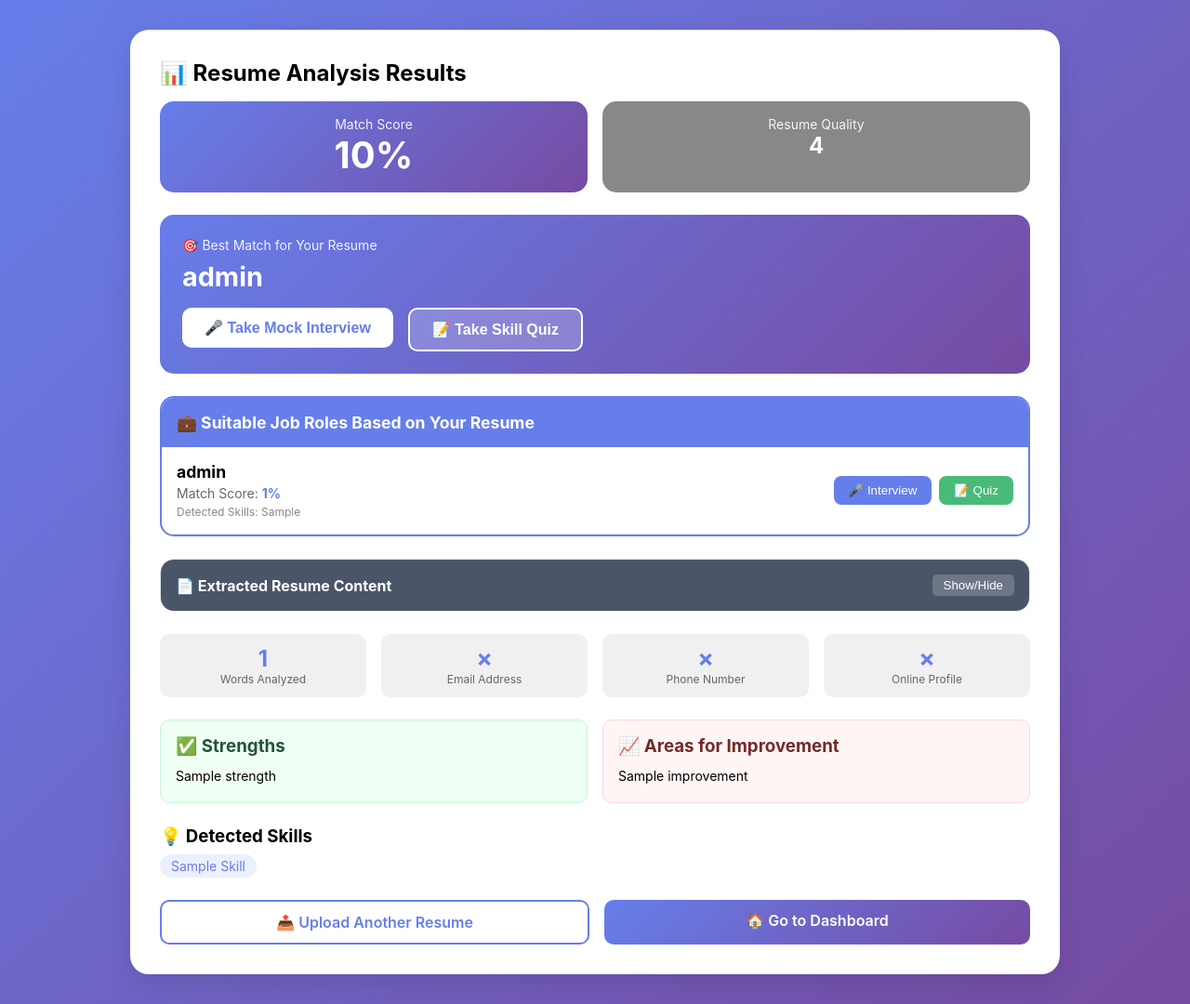
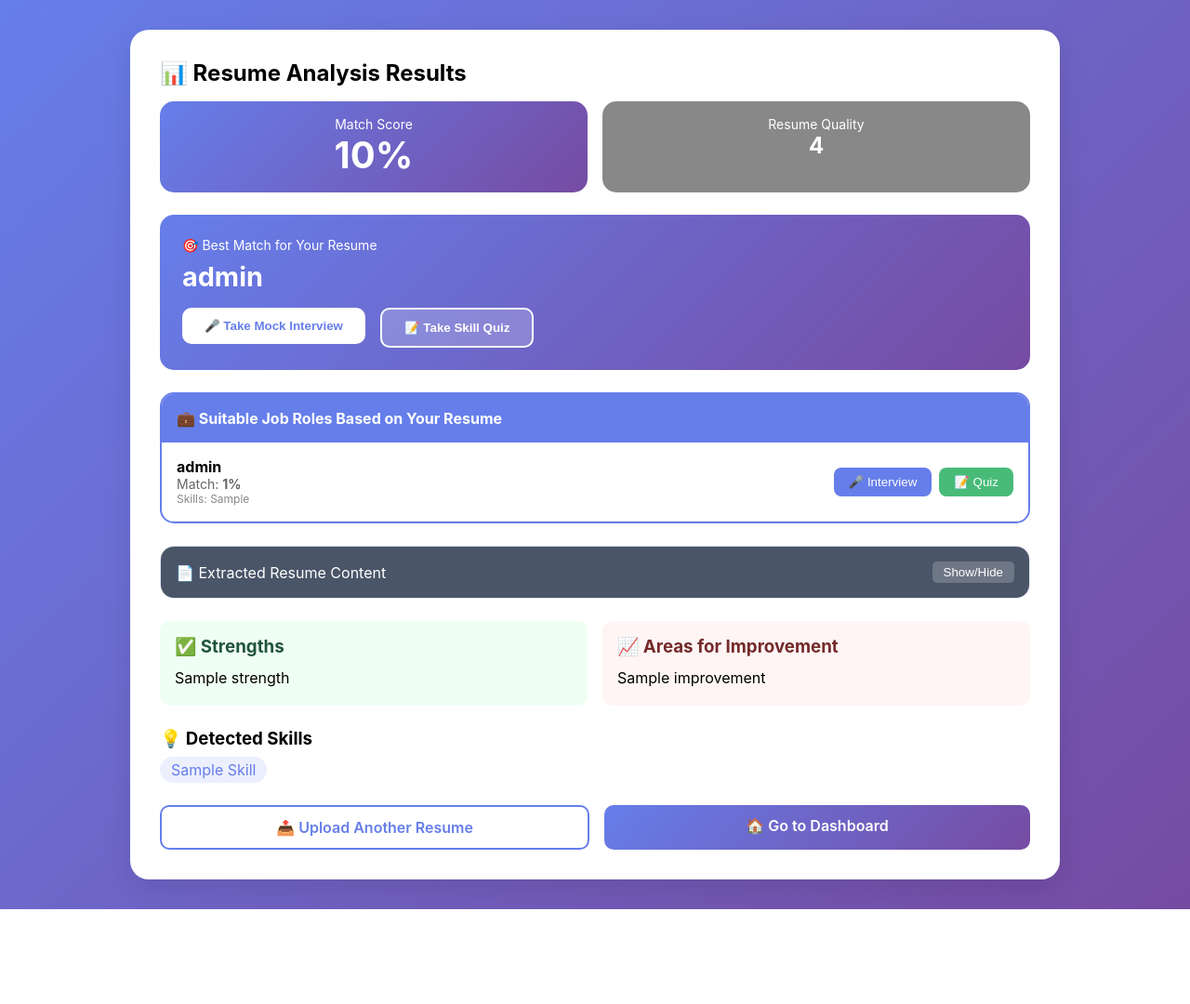
Before and after one commit to devanshsinghtomar/AI-interview-coach-module, a Flask app: template templates/resume_result.html in a window 1280 px wide. Shown: the whole page at 93% size. After the commit the page ends 978 px from the top, so only its background shows below. Run offline with Flask 3, Linux system fonts and the light colour scheme; the template is opened without the code that fills it: most values are stand-ins (such as "Sample title", 1, 10 or a date in 2020).

Commit message:
Update resume_result.html

```diff
--- a/templates/resume_result.html
+++ b/templates/resume_result.html
@@ -7,152 +7,101 @@
     <div class="card" style="padding: 2rem;">
         <h2 style="margin-bottom: 1rem;">📊 Resume Analysis Results</h2>
 
-        <!-- Overall Score and Quality Rating -->
         <div style="display: grid; grid-template-columns: 1fr 1fr; gap: 1rem; margin-bottom: 1.5rem;">
             <div style="background: linear-gradient(135deg, #667eea 0%, #764ba2 100%); padding: 1rem; border-radius: 15px; text-align: center; color: white;">
-                <div style="font-size: 0.875rem; opacity: 0.9;">Match Score</div>
+                <div style="font-size: 0.875rem;">Match Score</div>
                 <div style="font-size: 2.5rem; font-weight: bold;">{{ analysis.overall_score }}%</div>
             </div>
             <div style="background: {{ analysis.quality_color }}; padding: 1rem; border-radius: 15px; text-align: center; color: white;">
-                <div style="font-size: 0.875rem; opacity: 0.9;">Resume Quality</div>
+                <div style="font-size: 0.875rem;">Resume Quality</div>
                 <div style="font-size: 1.5rem; font-weight: bold;">{{ analysis.quality_rating }}</div>
             </div>
         </div>
 
-        <!-- Best Match Role -->
         <div style="background: linear-gradient(135deg, #667eea 0%, #764ba2 100%); padding: 1.5rem; border-radius: 15px; margin-bottom: 1.5rem; color: white;">
-            <div style="font-size: 0.875rem; opacity: 0.9;">🎯 Best Match for Your Resume</div>
+            <div style="font-size: 0.875rem;">🎯 Best Match for Your Resume</div>
             <div style="font-size: 1.8rem; font-weight: bold; margin: 0.5rem 0;">{{ analysis.best_role }}</div>
             <div style="display: flex; gap: 1rem; margin-top: 1rem; flex-wrap: wrap;">
                 <form action="/start-mock-interview-direct" method="POST" style="display: inline;">
                     <input type="hidden" name="role" value="{{ analysis.best_role }}">
-                    <button type="submit" style="background: white; color: #667eea; padding: 0.75rem 1.5rem; border: none; border-radius: 10px; cursor: pointer; font-weight: bold; font-size: 1rem;">
-                        🎤 Take Mock Interview
-                    </button>
+                    <button type="submit" style="background: white; color: #667eea; padding: 0.75rem 1.5rem; border: none; border-radius: 10px; cursor: pointer; font-weight: bold;">🎤 Take Mock Interview</button>
                 </form>
                 <form action="/start-quiz-direct" method="POST" style="display: inline;">
                     <input type="hidden" name="category" value="{{ analysis.best_role }}">
-                    <button type="submit" style="background: rgba(255,255,255,0.2); color: white; padding: 0.75rem 1.5rem; border: 2px solid white; border-radius: 10px; cursor: pointer; font-weight: bold; font-size: 1rem;">
-                        📝 Take Skill Quiz
-                    </button>
+                    <button type="submit" style="background: rgba(255,255,255,0.2); color: white; padding: 0.75rem 1.5rem; border: 2px solid white; border-radius: 10px; cursor: pointer; font-weight: bold;">📝 Take Skill Quiz</button>
                 </form>
             </div>
         </div>
 
-        <!-- Suitable Job Roles Dialog Box -->
+        {% if analysis.suggested_roles %}
         <div style="border: 2px solid #667eea; border-radius: 15px; margin-bottom: 1.5rem; overflow: hidden;">
-            <div style="background: #667eea; color: white; padding: 1rem; font-weight: bold; font-size: 1.1rem;">
-                💼 Suitable Job Roles Based on Your Resume
-            </div>
+            <div style="background: #667eea; color: white; padding: 1rem; font-weight: bold;">💼 Suitable Job Roles Based on Your Resume</div>
             <div style="padding: 0;">
-                {% if analysis.suggested_roles and analysis.suggested_roles|length > 0 %}
                 {% for role in analysis.suggested_roles %}
                 <div style="border-bottom: 1px solid #e2e8f0; padding: 1rem; display: flex; justify-content: space-between; align-items: center; flex-wrap: wrap; gap: 1rem;">
                     <div>
-                            <div style="font-weight: bold; font-size: 1.1rem;">{{ role.role }}</div>
-                            <div style="font-size: 0.875rem; color: #666; margin-top: 0.25rem;">
-                                Match Score: <strong style="color: #667eea;">{{ role.match_percentage }}%</strong>
-                            </div>
+                        <div style="font-weight: bold;">{{ role.role }}</div>
+                        <div style="font-size: 0.875rem; color: #666;">Match: <strong>{{ role.match_percentage }}%</strong></div>
                         {% if role.matched_skills %}
-                            <div style="font-size: 0.75rem; color: #888; margin-top: 0.25rem;">
-                                Detected Skills: {{ role.matched_skills|join(', ') }}
-                            </div>
+                        <div style="font-size: 0.75rem; color: #888;">Skills: {{ role.matched_skills|join(', ') }}</div>
                         {% endif %}
                     </div>
                     <div style="display: flex; gap: 0.5rem;">
                         <form action="/start-mock-interview-direct" method="POST" style="display: inline;">
                             <input type="hidden" name="role" value="{{ role.role }}">
-                                <button type="submit" style="background: #667eea; color: white; padding: 0.5rem 1rem; border: none; border-radius: 8px; cursor: pointer; font-weight: 500;">
-                                    🎤 Interview
-                                </button>
+                            <button type="submit" style="background: #667eea; color: white; padding: 0.5rem 1rem; border: none; border-radius: 8px; cursor: pointer;">🎤 Interview</button>
                         </form>
                         <form action="/start-quiz-direct" method="POST" style="display: inline;">
                             <input type="hidden" name="category" value="{{ role.role }}">
-                                <button type="submit" style="background: #48bb78; color: white; padding: 0.5rem 1rem; border: none; border-radius: 8px; cursor: pointer; font-weight: 500;">
-                                    📝 Quiz
-                                </button>
+                            <button type="submit" style="background: #48bb78; color: white; padding: 0.5rem 1rem; border: none; border-radius: 8px; cursor: pointer;">📝 Quiz</button>
                         </form>
                     </div>
                 </div>
                 {% endfor %}
-                {% else %}
-                    <div style="padding: 2rem; text-align: center; color: #666;">
-                        No additional matching roles found. Your best match is <strong>{{ analysis.best_role }}</strong>.
+            </div>
         </div>
         {% endif %}
+
+        <div style="border: 1px solid #e2e8f0; border-radius: 15px; margin-bottom: 1.5rem; overflow: hidden;">
+            <div style="background: #4a5568; color: white; padding: 1rem; display: flex; justify-content: space-between; align-items: center;">
+                <span>📄 Extracted Resume Content</span>
+                <button onclick="toggleText()" style="background: rgba(255,255,255,0.2); color: white; padding: 0.25rem 0.75rem; border: none; border-radius: 5px; cursor: pointer;">Show/Hide</button>
+            </div>
+            <div id="extractedText" style="padding: 1rem; display: none; max-height: 400px; overflow-y: auto; background: #f7fafc; font-family: monospace; font-size: 0.875rem; white-space: pre-wrap;">
+                {{ analysis.full_text }}
             </div>
         </div>
 
-        <!-- Extracted Resume Text Section -->
-        <div style="border: 1px solid #e2e8f0; border-radius: 15px; margin-bottom: 1.5rem; overflow: hidden;">
-            <div style="background: #4a5568; color: white; padding: 1rem; font-weight: bold; display: flex; justify-content: space-between; align-items: center;">
-                <span>📄 Extracted Resume Content</span>
-                <button onclick="toggleText()" style="background: rgba(255,255,255,0.2); color: white; padding: 0.25rem 0.75rem; border: none; border-radius: 5px; cursor: pointer;">
-                    Show/Hide
-                </button>
-            </div>
-            <div id="extractedText" style="padding: 1rem; display: none; max-height: 400px; overflow-y: auto; background: #f7fafc; font-family: monospace; font-size: 0.875rem; white-space: pre-wrap; line-height: 1.5;">
-                {% if analysis.full_text %}
-                    {{ analysis.full_text }}
-                {% else %}
-                    No text could be extracted. Please ensure your PDF contains selectable text.
-                {% endif %}
-            </div>
-        </div>
-
-        <!-- Resume Statistics -->
-        <div style="display: grid; grid-template-columns: repeat(auto-fit, minmax(150px, 1fr)); gap: 1rem; margin-bottom: 1.5rem;">
-            <div style="background: #f0f0f0; padding: 0.75rem; border-radius: 10px; text-align: center;">
-                <div style="font-size: 1.5rem; font-weight: bold; color: #667eea;">{{ analysis.word_count }}</div>
-                <div style="font-size: 0.75rem; color: #666;">Words Analyzed</div>
-            </div>
-            <div style="background: #f0f0f0; padding: 0.75rem; border-radius: 10px; text-align: center;">
-                <div style="font-size: 1.5rem; font-weight: bold; color: #667eea;">{{ '✓' if analysis.has_email else '✗' }}</div>
-                <div style="font-size: 0.75rem; color: #666;">Email Address</div>
-            </div>
-            <div style="background: #f0f0f0; padding: 0.75rem; border-radius: 10px; text-align: center;">
-                <div style="font-size: 1.5rem; font-weight: bold; color: #667eea;">{{ '✓' if analysis.has_phone else '✗' }}</div>
-                <div style="font-size: 0.75rem; color: #666;">Phone Number</div>
-            </div>
-            <div style="background: #f0f0f0; padding: 0.75rem; border-radius: 10px; text-align: center;">
-                <div style="font-size: 1.5rem; font-weight: bold; color: #667eea;">{{ '✓' if analysis.has_github or analysis.has_linkedin else '✗' }}</div>
-                <div style="font-size: 0.75rem; color: #666;">Online Profile</div>
-            </div>
-        </div>
-
-        <!-- Strengths and Improvements -->
         <div style="display: grid; grid-template-columns: 1fr 1fr; gap: 1rem; margin-bottom: 1.5rem;">
-            <div style="background: #f0fff4; padding: 1rem; border-radius: 10px; border: 1px solid #c6f6d5;">
+            <div style="background: #f0fff4; padding: 1rem; border-radius: 10px;">
                 <h3 style="margin-bottom: 0.5rem; color: #22543d;">✅ Strengths</h3>
                 <ul style="list-style: none; padding: 0;">
                     {% for strength in analysis.strengths %}
-                    <li style="padding: 0.25rem 0; font-size: 0.875rem;">{{ strength }}</li>
+                    <li style="padding: 0.25rem 0;">{{ strength }}</li>
                     {% endfor %}
                 </ul>
             </div>
-            <div style="background: #fff5f5; padding: 1rem; border-radius: 10px; border: 1px solid #fed7d7;">
+            <div style="background: #fff5f5; padding: 1rem; border-radius: 10px;">
                 <h3 style="margin-bottom: 0.5rem; color: #742a2a;">📈 Areas for Improvement</h3>
                 <ul style="list-style: none; padding: 0;">
                     {% for improvement in analysis.improvements %}
-                    <li style="padding: 0.25rem 0; font-size: 0.875rem;">{{ improvement }}</li>
+                    <li style="padding: 0.25rem 0;">{{ improvement }}</li>
                     {% endfor %}
                 </ul>
             </div>
         </div>
 
-        <!-- Detected Skills -->
         {% if analysis.skills_found %}
         <div style="margin-bottom: 1.5rem;">
-            <h3 style="margin-bottom: 0.5rem;">💡 Detected Skills</h3>
-            <div style="display: flex; flex-wrap: wrap; gap: 0.5rem;">
+            <h3>💡 Detected Skills</h3>
+            <div style="display: flex; flex-wrap: wrap; gap: 0.5rem; margin-top: 0.5rem;">
                 {% for skill in analysis.skills_found %}
-                <span style="background: #667eea20; color: #667eea; padding: 0.25rem 0.75rem; border-radius: 20px; font-size: 0.875rem;">{{ skill|title }}</span>
+                <span style="background: #667eea20; color: #667eea; padding: 0.25rem 0.75rem; border-radius: 20px;">{{ skill|title }}</span>
                 {% endfor %}
             </div>
         </div>
         {% endif %}
 
-        <!-- Action Buttons -->
         <div style="display: flex; gap: 1rem; flex-wrap: wrap;">
             <a href="/resume-analysis" class="btn btn-secondary" style="flex: 1; text-align: center; text-decoration: none;">📤 Upload Another Resume</a>
             <a href="/dashboard" class="btn btn-primary" style="flex: 1; text-align: center; text-decoration: none;">🏠 Go to Dashboard</a>
@@ -162,7 +111,7 @@
 
 <script>
     function toggleText() {
-        const textDiv = document.getElementById('extractedText');
+        var textDiv = document.getElementById('extractedText');
         if (textDiv.style.display === 'none') {
             textDiv.style.display = 'block';
         } else {
```
Lines whose indentation alone changed are shown as unchanged.
